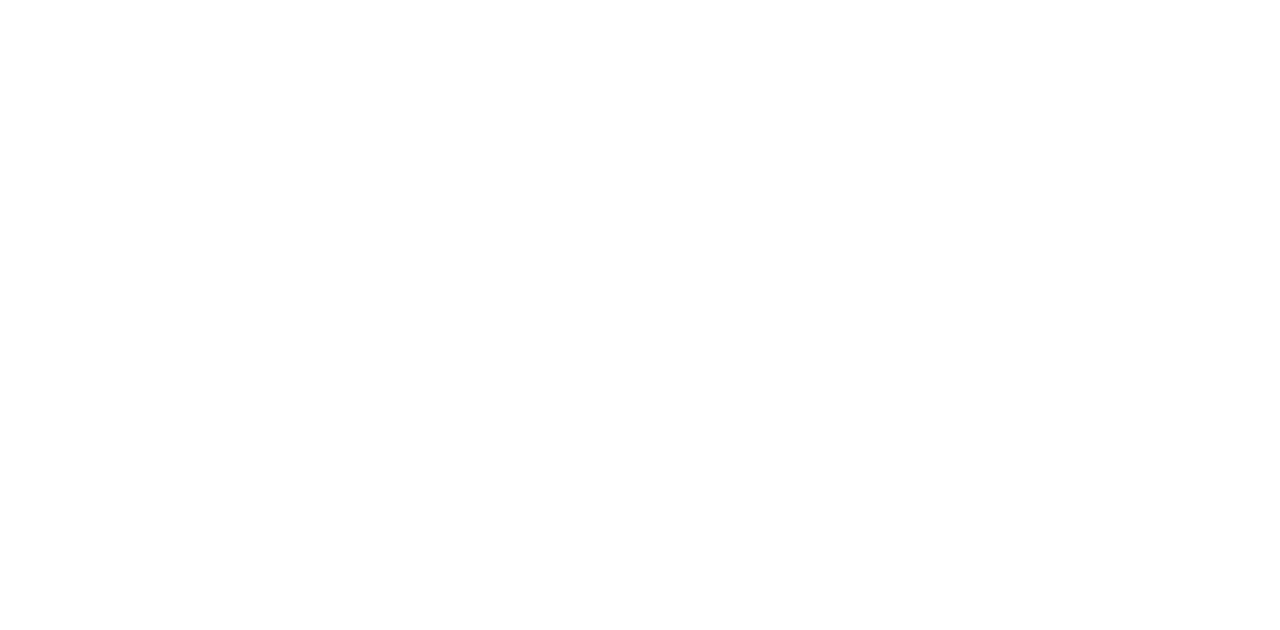
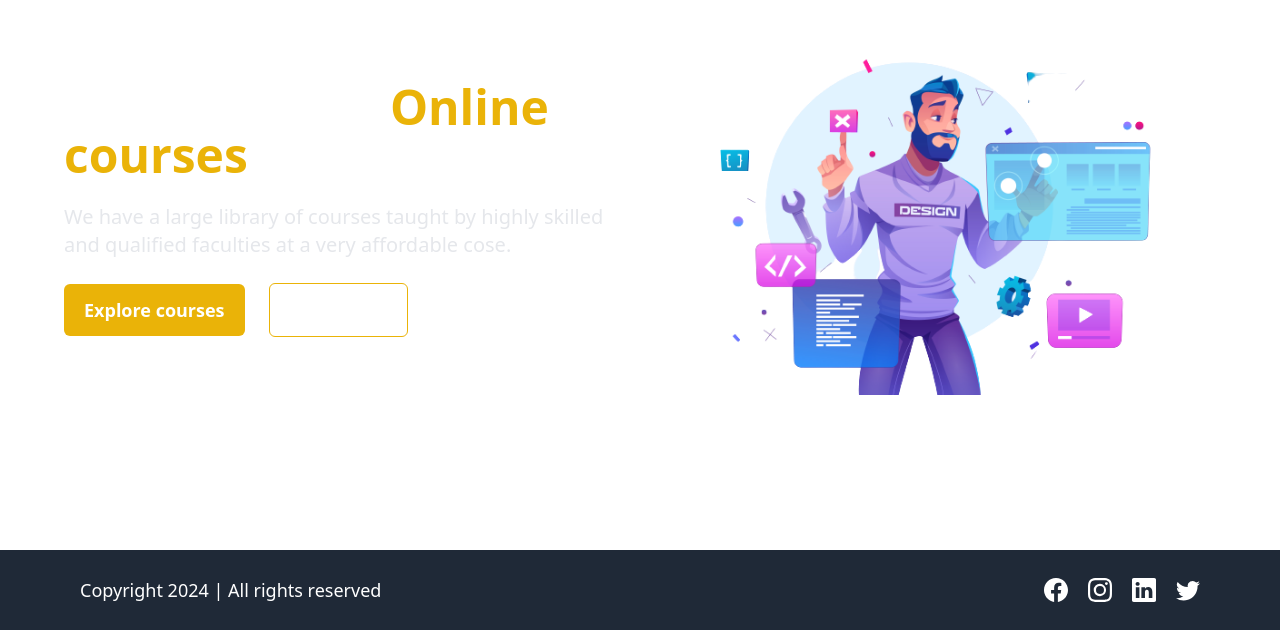
Before and after one commit to codepriyanshu2004/Lms-frontend, a React (Vite) app: page / in a window 1280 px wide. Shown: the part 170-800 px from the top of the page. Built offline with nearby package versions, Linux system fonts and the light colour scheme.

Commit message:
Added basic layout and integrated to homepage

```diff
--- a/src/App.jsx
+++ b/src/App.jsx
@@ -1,18 +1,20 @@
 
-import { Route } from 'react-router-dom'
+import { Routes,Route } from 'react-router-dom'
 import './App.css'
 import Footer from './Components/Footer'
+
+import HomePage from './Pages/HomePage'
 
 function App() {
 
   return (
    <>
 
-   {/* <Routes> */}
+   <Routes>
 
-    {/* <Route path='/' element ={Home}></Route> */}
+    <Route path='/' element ={<HomePage/>}></Route>
 
-   {/* </Routes> */}
+    </Routes>
 
 
 
--- a/src/Components/Footer.jsx
+++ b/src/Components/Footer.jsx
@@ -1,45 +1,29 @@
 
-
-import React from 'react'
-import {BsFacebook,BsInstagram,BsLinkedin,BsTwitter} from "react-icons/bs"
+import { BsFacebook, BsInstagram, BsLinkedin, BsTwitter } from "react-icons/bs";
 
 function Footer() {
-    const currentDate = new Date();
-    const year = currentDate.getFullYear();
-
-
+    const newDate = new Date();
+    const year = newDate.getFullYear();
     return (
-   <>
-
-<footer className='relative left-0  bottom-0 h-[10vh]  py-5 flex flex-col sm:flex-row items-center justify-between text-white bg-gray-800 sm:px-20'>
-    <section className='text-lg'>
-        Copyright {year} All right reserved
+        <footer className="relative left-0 bottom-0 h-[10vh] py-5 flex flex-col sm:flex-row items-center justify-between sm:px-20 text-white bg-gray-800">
+            <section className="text-lg">
+                Copyright {year} | All rights reserved
             </section>
-
-       <section className='flex items-center justify-center gap-5 text-2xl text-white'>
-           <a className='hover:text-yellow-500 transition-all ease-in-out duration-300'>
-                <BsFacebook/>
+            <section className="flex items-center justify-center gap-5 text-2xl text-white">
+                <a href="#" className="hover:text-yellow-500 transition-all ease-in-out duration-300">
+                    <BsFacebook />
                 </a>
-           <a className='hover:text-yellow-500 transition-all ease-in-out duration-300'>
-                <BsInstagram/>
+                <a href="#" className="hover:text-yellow-500 transition-all ease-in-out duration-300">
+                    <BsInstagram />
                 </a>
-           <a className='hover:text-yellow-500 transition-all ease-in-out duration-300'>
-                <BsLinkedin/>
+                <a href="#" className="hover:text-yellow-500 transition-all ease-in-out duration-300">
+                    <BsLinkedin />
                 </a>
-           <a className='hover:text-yellow-500 transition-all ease-in-out duration-300'>
-                <BsTwitter/>
+                <a href="#" className="hover:text-yellow-500 transition-all ease-in-out duration-300">
+                    <BsTwitter />
                 </a>
-
             </section>
         </footer>
-
-
-
-
-
-
-   </>
     );
 }
-
-export default Footer
+export default Footer;
--- /dev/null
+++ b/src/Layouts/HomeLayout.jsx
@@ -0,0 +1,56 @@
+import { AiFillCloseCircle} from 'react-icons/ai';
+import { FiMenu } from 'react-icons/fi';
+import { Link } from 'react-router-dom';
+import Footer from "../Components/Footer";
+function HomeLayout({ children }) {
+
+    function changeWidth() {
+        const drawerSide = document.getElementsByClassName("drawer-side");
+        drawerSide[0].style.width = 'auto';
+    }
+    function hideDrawer() {
+        const element = document.getElementsByClassName("drawer-toggle");
+        element[0].checked = false;
+        const drawerSide = document.getElementsByClassName("drawer-side");
+        drawerSide[0].style.width = '0';
+    }
+    return (
+
+        <div className="min-h-[90vh]">
+            <div className="drawer absolute left-0 z-50 w-full">
+                <input id="my-drawer" type="checkbox" className="drawer-toggle" />
+                <div className="drawer-content">
+                    <label htmlFor="my-drawer">
+                        <FiMenu onClick={changeWidth} size={"32px"} className='font-bold text-white m-4' />
+                    </label>
+                </div>
+                <div className="drawer-side w-0">
+                    <label htmlFor="my-drawer" className="drawer-overlay"></label>
+                    <ul className='menu p-4 w-48 sm:w-80 bg-base-200 text-base-content relative'>
+                        <li className='w-fit absolute right-2 z-50'>
+                            <button onClick={hideDrawer}>
+                                <AiFillCloseCircle size={24}/>
+                            </button>
+                        </li>
+                        <li>
+                            <Link to="/"> Home </Link>
+                        </li>
+                        <li>
+                            <Link to="/about"> About us </Link>
+                        </li>
+                        <li>
+                            <Link to="/contact"> Contact us </Link>
+                        </li>
+                        <li>
+                            <Link to="/courses"> All courses </Link>
+                        </li>
+                    </ul>
+                </div>
+            </div>
+            {children}
+            <Footer />
+        </div>
+
+    );
+}
+export default HomeLayout;
--- /dev/null
+++ b/src/Pages/HomePage.jsx
@@ -0,0 +1,39 @@
+import { Link } from "react-router-dom";
+import homePageImage from '../Assets/Images/homePageMainImage.png';
+import HomeLayout from "../Layouts/HomeLayout";
+function Home() {
+    return (
+        <HomeLayout>
+            <div className="pt-10 text-white flex items-center justify-center gap-10 mx-16 h-[90vh]">
+                <div className="w-1/2 space-y-6">
+                    <h1 className="text-5xl font-semibold">Find out best <span className="text-yellow-500 font-bold">Online courses</span></h1>
+                    <p className="text-xl text-gray-200">
+                        We have a large library of courses taught by highly skilled and qualified faculties at a very affordable cose.
+                    </p>
+                    <div className="space-x-6">
+                        <Link to="/courses" >
+                            <button className="bg-yellow-500 px-5 py-3 rounded-md font-semibold text-lg cursor-pointer hover:bg-yellow-600 transition-all ease-in-out duration-300">
+                                Explore courses
+                            </button>
+                        </Link>
+
+                        <Link to="/contacts" >
+                            <button className="border border-yellow-500 px-5 py-3 rounded-md font-semibold text-lg cursor-pointer hover:bg-yellow-600 transition-all ease-in-out duration-300">
+                                Contact Us
+                            </button>
+                        </Link>
+                    </div>
+                </div>
+
+
+                <div className="w-1/2 flex items-center justify-center">
+
+                   <img src={homePageImage} alt="homepage" />
+                </div>
+
+
+            </div>
+        </HomeLayout>
+    )
+}
+export default Home;
--- a/src/index.css
+++ b/src/index.css
@@ -4,6 +4,6 @@
 
 body{
   margin: auto;
-  max-width: 1440px;
+  /* max-width: 1440px; */
   position: relative;
 }
--- a/tailwind.config.js
+++ b/tailwind.config.js
@@ -4,5 +4,5 @@
   theme: {
     extend: {},
   },
-  plugins: [],
+  plugins: [require("daisyui"),require("@tailwindcss/line-clamp")],
 }
```
Also changed, not shown: src/Assets/Images/aboutMainImage.png (added), src/Assets/Images/homePageMainImage.png (added). Lines whose indentation alone changed are shown as unchanged.
